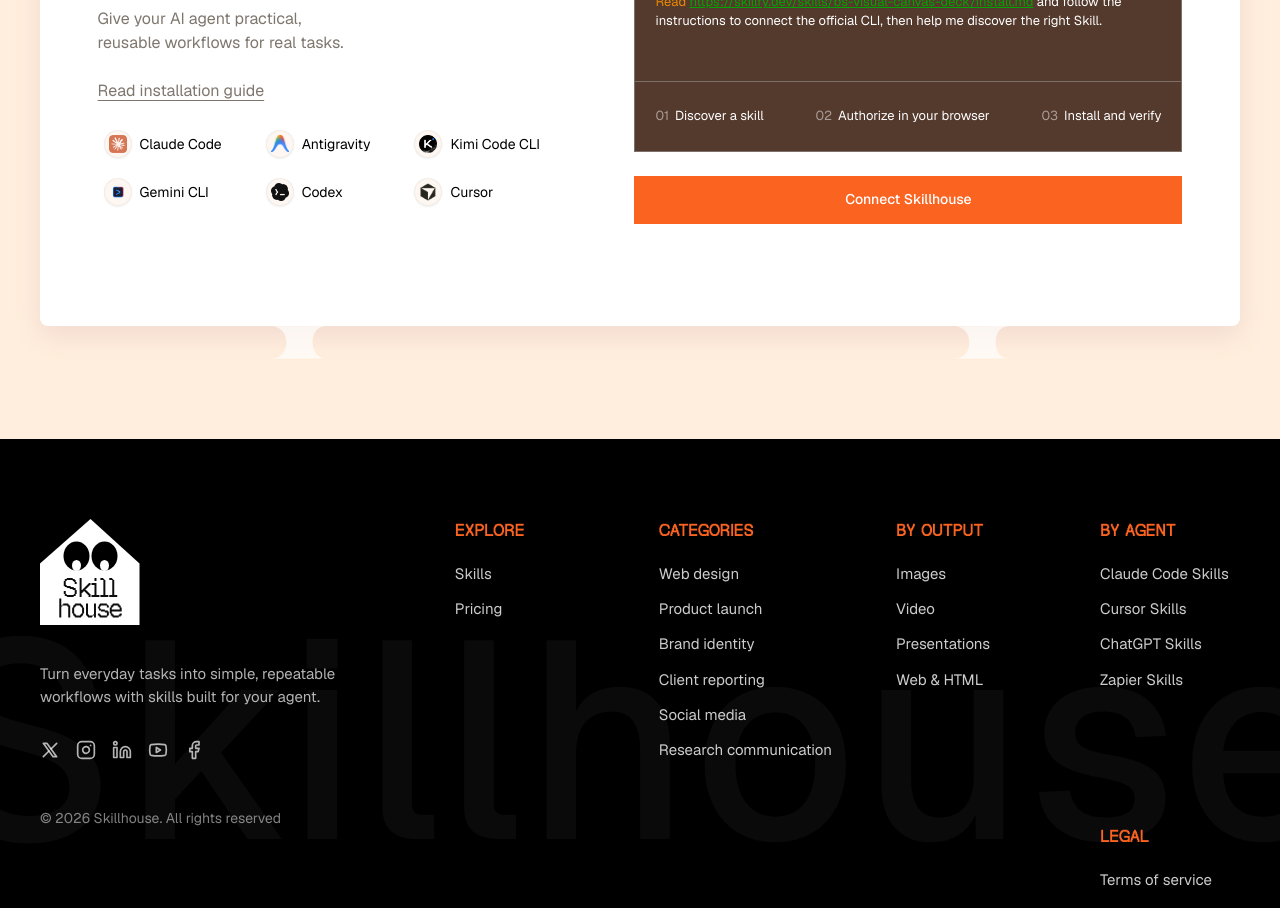
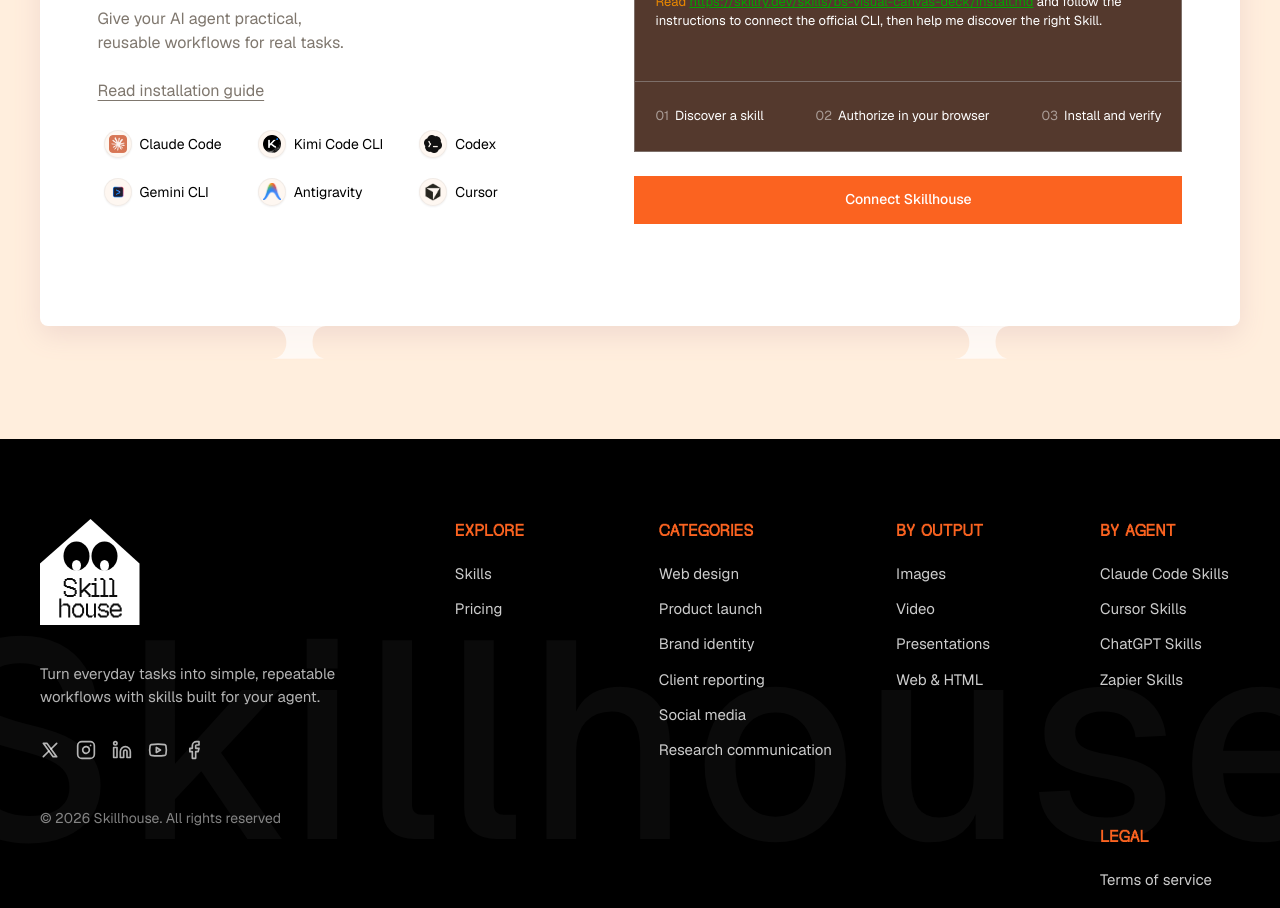
Before and after one commit to Cannon-Leo/Skillhouse, a Next.js app: page / in a window 1280 px wide. Shown: the part 1680-2588 px from the top of the page. Built offline with nearby package versions, Linux system fonts and the light colour scheme.

Commit message:
fix(banner): relocate Kimi to center column and tune responsive clearance

```diff
--- a/src/components/features/ConnectAgentBanner.module.css
+++ b/src/components/features/ConnectAgentBanner.module.css
@@ -97,7 +97,7 @@
 .agentsGrid {
   display: grid;
   grid-template-columns: repeat(3, auto);
-  column-gap: clamp(20px, 2.5vw, 36px);
+  column-gap: clamp(14px, 2vw, 24px);
   row-gap: 14px;
   margin-top: 0;
   width: fit-content;
@@ -350,7 +350,7 @@
 }
 
 /* Responsive Breakpoints */
-@media (max-width: 1140px) {
+@media (max-width: 1220px) {
   .card {
     flex-direction: column;
     align-items: stretch;
--- a/src/components/features/ConnectAgentBanner.tsx
+++ b/src/components/features/ConnectAgentBanner.tsx
@@ -21,10 +21,10 @@
 
 const DEFAULT_AGENTS: SupportedAgent[] = [
   { id: "claude-code", name: "Claude Code", logo: "/figma/agent-claude.png" },
+  { id: "kimi-code", name: "Kimi Code CLI", logo: "/figma/agent-kimi.png" },
+  { id: "codex", name: "Codex", logo: "/figma/agent-codex.png" },
+  { id: "gemini-cli", name: "Gemini CLI", logo: "/figma/agent-gemini.png" },
   { id: "antigravity", name: "Antigravity", logo: "/figma/agent-antigravity.png" },
-  { id: "kimi-code", name: "Kimi Code CLI", logo: "/figma/agent-kimi.png" },
-  { id: "gemini-cli", name: "Gemini CLI", logo: "/figma/agent-gemini.png" },
-  { id: "codex", name: "Codex", logo: "/figma/agent-codex.png" },
   { id: "cursor", name: "Cursor", logo: "/figma/agent-cursor.png" },
 ];
 
```
